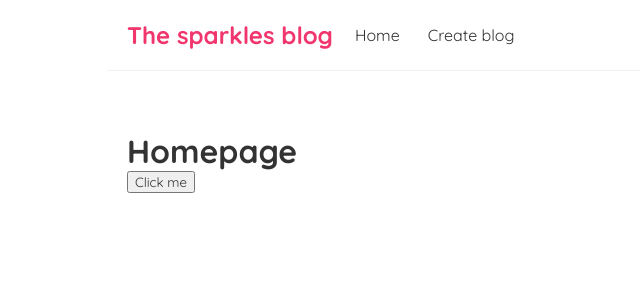
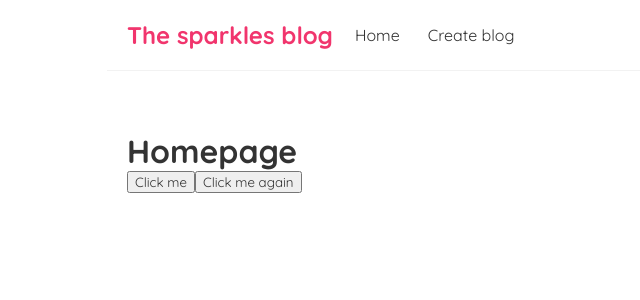
Before and after one commit to sparkle666/bloggy-react, a JavaScript app: page / in a window 1280 px wide. Shown: the top 300 px of the page, without its empty margins (213-853 px from the left). Built offline with nearby package versions, Linux system fonts and the light colour scheme; the HTML template or start-up script is replaced by a standard one.

Commit message:
wrapped up click events

```diff
--- a/src/Home.js
+++ b/src/Home.js
@@ -1,5 +1,9 @@
-const handleClick = () => {
-    console.log('Hello ninjas')
+const handleClick = (e) => {
+    console.log('Hello ninjas', e.clientX)
+}
+
+const handleClickAgain = (name) => {
+    console.log("Hello, ", name)
 }
 
 const Home = () => {
@@ -7,6 +11,7 @@
         <div className="home">
             <h1>Homepage</h1>
             <button onClick = {handleClick}>Click me</button>
+            <button onClick={() => handleClickAgain('Sparkles')}>Click me again</button>
         </div>
     )
 }
```
